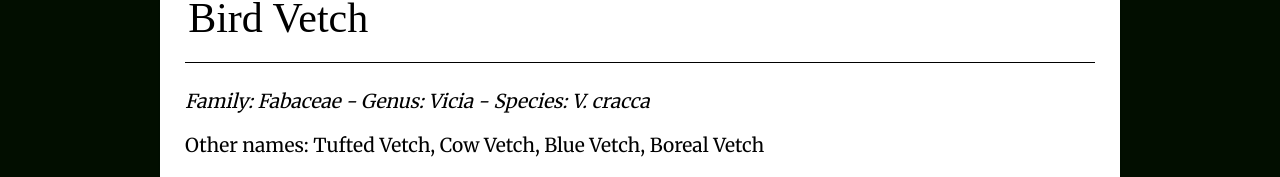
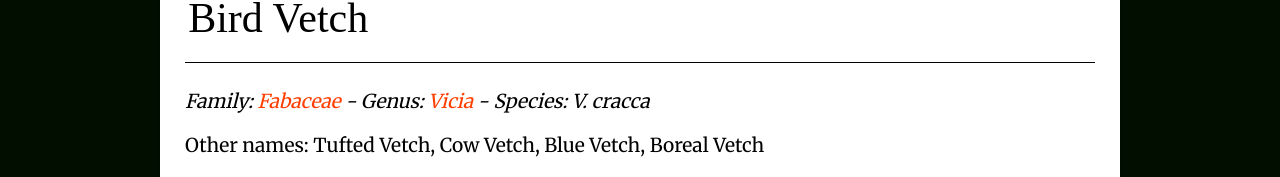
Before and after one commit to alegemaate/herb-codex, a SvelteKit app: page /plants/bird-vetch in a window 1280 px wide. Shown: the part 520-697 px from the top of the page. Built offline with nearby package versions, Linux system fonts and the light colour scheme; a web font is replaced by a local one.

Commit message:
feat: add family links from pages

```diff
--- a/package.json
+++ b/package.json
@@ -20,8 +20,8 @@
 		"@playwright/test": "^1.28.1",
 		"@sveltejs/adapter-vercel": "^3.0.1",
 		"@sveltejs/kit": "^1.5.0",
-		"@typescript-eslint/eslint-plugin": "^5.45.0",
-		"@typescript-eslint/parser": "^5.45.0",
+		"@typescript-eslint/eslint-plugin": "^6.0.0",
+		"@typescript-eslint/parser": "^6.0.0",
 		"eslint": "^8.28.0",
 		"eslint-config-prettier": "^8.5.0",
 		"eslint-plugin-svelte": "^2.26.0",
@@ -31,6 +31,6 @@
 		"svelte-check": "^3.0.1",
 		"typescript": "^5.0.0",
 		"vite": "^4.3.0",
-		"vitest": "^0.32.2"
+		"vitest": "^0.33.0"
 	}
 }
--- a/src/app.html
+++ b/src/app.html
@@ -2,7 +2,7 @@
 <html lang="en">
 	<head>
 		<meta charset="utf-8" />
-		<link rel="icon" href="%sveltekit.assets%/favicon.png" />
+		<link rel="icon" type="image/svg" href="%sveltekit.assets%/favicon.svg" />
 		<meta name="viewport" content="width=device-width" />
 		%sveltekit.head%
 	</head>
--- a/src/routes/classifications/+page.svelte
+++ b/src/routes/classifications/+page.svelte
@@ -21,11 +21,11 @@
 	<ul class="family-tree">
 		{#each Object.entries(data.classifications) as [family, genuses]}
 			<li>
-				<h2>{family}</h2>
+				<h2 id={family.toLocaleLowerCase()}>{family}</h2>
 				<ul class="genus-tree">
 					{#each Object.entries(genuses) as [genus, plants]}
 						<li class="genus">
-							<p>{genus}</p>
+							<p id={`${family.toLocaleLowerCase()}-${genus.toLocaleLowerCase()}`}>{genus}</p>
 							{#each plants as plant}
 								<a class="plant-link" href={`/plants/${plant.id}`}>
 									{plant.classification.species} ({plant.name})</a
--- a/src/routes/plants/[id]/+page.svelte
+++ b/src/routes/plants/[id]/+page.svelte
@@ -4,48 +4,57 @@
 	import Gallery from './Gallery.svelte';
 
 	export let data: PageData;
+
+	const { plant } = data;
+	const { family, genus, species } = plant.classification;
+
+	const familyId = family.toLocaleLowerCase();
+	const genusId = `${familyId}-${genus.toLocaleLowerCase()}`;
 </script>
 
 <svelte:head>
-	<title>{data.plant.name} | HerbCodex</title>
+	<title>{plant.name} | HerbCodex</title>
 	<meta
 		name="description"
-		content="Usage, location and other information about {data.plant.name} ({data.plant
-			.classification.species})."
+		content="Usage, location and other information about {plant.name} ({plant.classification
+			.species})."
 	/>
-	<link rel="canonical" href={`${SITE_CONSTANTS.SITE_URL}/plants/${data.plant.id}`} />
+	<link rel="canonical" href={`${SITE_CONSTANTS.SITE_URL}/plants/${plant.id}`} />
 </svelte:head>
 
 <div class="text-column">
-	<img src={data.plant.image} alt={data.plant.name} class="banner" loading="eager" />
+	<img src={plant.image} alt={plant.name} class="banner" loading="eager" />
 
-	<h1>{data.plant.name}</h1>
+	<h1>{plant.name}</h1>
 
 	<hr />
 
 	<p class="family">
-		Family: {data.plant.classification.family} - Genus: {data.plant.classification.genus} - Species:
-		{data.plant.classification.species}
+		Family: <a href="/classifications#{familyId}">{family}</a>
+		- Genus:
+		<a href="/classifications#{genusId}">{genus}</a>
+		- Species:
+		{species}
 	</p>
 
-	<p>Other names: {data.plant.otherNames.join(', ')}</p>
+	<p>Other names: {plant.otherNames.join(', ')}</p>
 
 	<p class="description">
-		{data.plant.description}
+		{plant.description}
 	</p>
 
 	<h2>Gallery</h2>
 	<hr />
-	<Gallery images={data.plant.gallery} />
+	<Gallery images={plant.gallery} />
 
-	{#if data.plant.mapUrl}
+	{#if plant.mapUrl}
 		<h2>Map</h2>
 		<hr />
 		<iframe
 			class="map"
 			loading="lazy"
-			src={data.plant.mapUrl}
-			title={`${data.plant.name} map`}
+			src={plant.mapUrl}
+			title={`${plant.name} map`}
 			frameborder="0"
 			allowfullscreen
 		/>
```
Also changed, not shown: static/favicon.svg (added), 1 other file (tests, documents, lock files or other folders).
